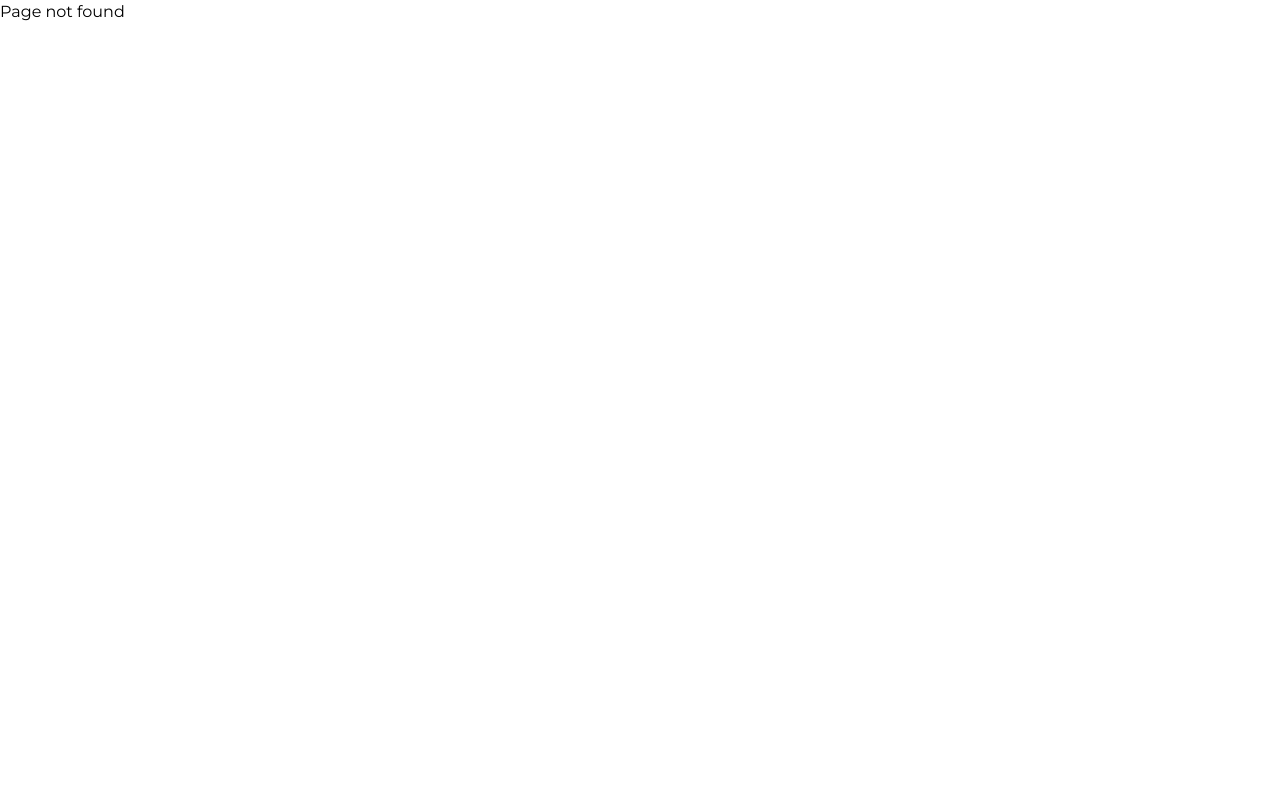
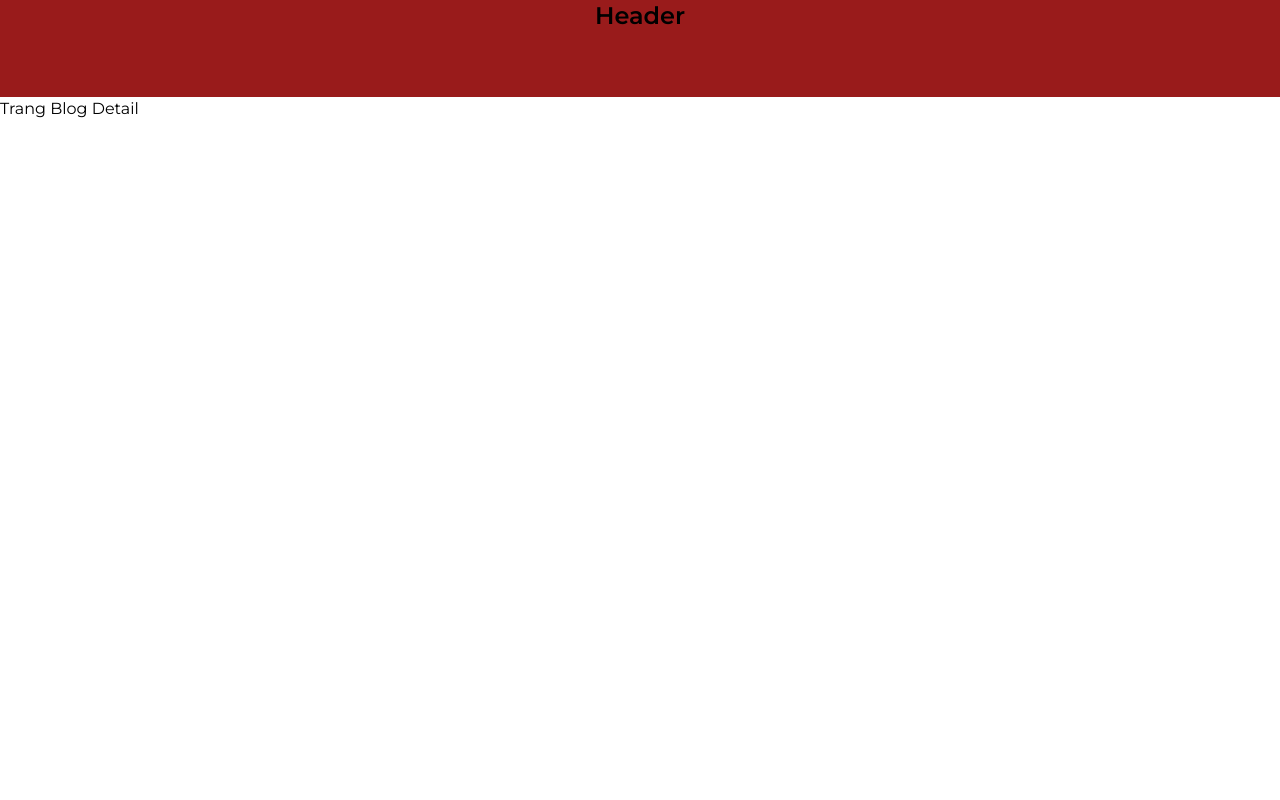
Before and after one commit to LamTien2003/client-job-portal, a React (Vite) app: page /BlogDetail in a window 1280 px wide. Before the commit this address had no page. Shown: the top 800 px of the page. Built offline with nearby package versions, Linux system fonts and the light colour scheme.

Commit message:
import các file vào App

```diff
--- a/src/App.tsx
+++ b/src/App.tsx
@@ -9,6 +9,13 @@ import Register from './pages/user/Register/Register';
 import JobDetail from './pages/user/JobDetail/JobDetail';
 import CompanyListing from './pages/user/CompanyListing/CompanyListing';
 import CompanyDetail from './pages/user/CompanyDetail/CompanyDetail';
+
+
+
+
+import BlogGrid from './pages/user/BlogGrid/BlogGrid';
+import BlogDetail from './pages/user/BlogDetail/BlogDetail';
+import Contact from './pages/user/Contact/Contact';
 
 function App() {
     return (
@@ -29,6 +36,15 @@ function App() {
                 <Route path='Erorr' index element={<Erorr />} />
             </Route>
 
+
+            {/* Link các phần công việc của Thưởng */}
+            <Route path="" element={<DefaultLayout />}>\
+                <Route index element={<Home />} />
+                <Route path='/BlogGird' index element={<BlogGrid />} />
+                <Route path='/BlogDetail' index element={< BlogDetail/>} />
+                <Route path='/Contact' index element={<Contact />} />
+            </Route>
+
             {/* Protected Routes */}
             <Route path="admin" element={<ProtectedRoutes />}>
                 <Route index element={<div>Admin page</div>} />
--- /dev/null
+++ b/src/pages/user/BlogDetail/BlogDetail.tsx
@@ -0,0 +1,11 @@
+
+
+const BlogDetail = () => {
+  return (
+    <div>
+      <h1>Trang Blog Detail</h1>
+    </div>
+  )
+}
+
+export default BlogDetail
--- a/src/pages/user/Footer/Footer.tsx
+++ /dev/null
@@ -1,11 +0,0 @@
-
-
-const Footer = () => {
-  return (
-    <div>
-      <h1>Footer</h1>
-    </div>
-  )
-}
-
-export default Footer
--- a/src/pages/user/GridDetail/GridDetail.tsx
+++ /dev/null
@@ -1,11 +0,0 @@
-
-
-const GridDetail = () => {
-  return (
-    <div>
-      <h1>Trang Grid Detail</h1>
-    </div>
-  )
-}
-
-export default GridDetail
--- a/src/pages/user/Header/Header.tsx
+++ /dev/null
@@ -1,11 +0,0 @@
-
-
-const Header = () => {
-  return (
-    <div>
-      <h1>Menu</h1>
-    </div>
-  )
-}
-
-export default Header
```
